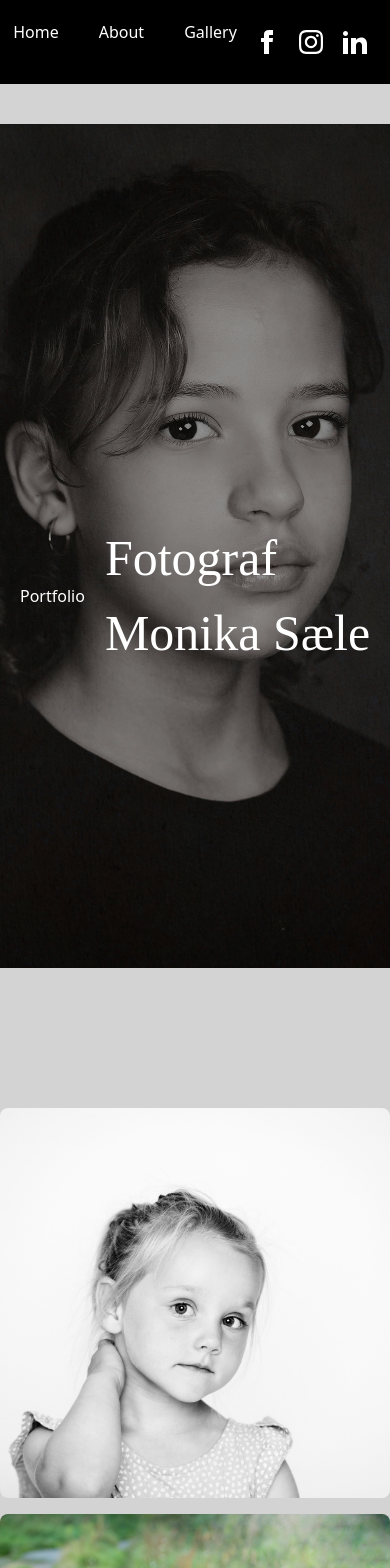
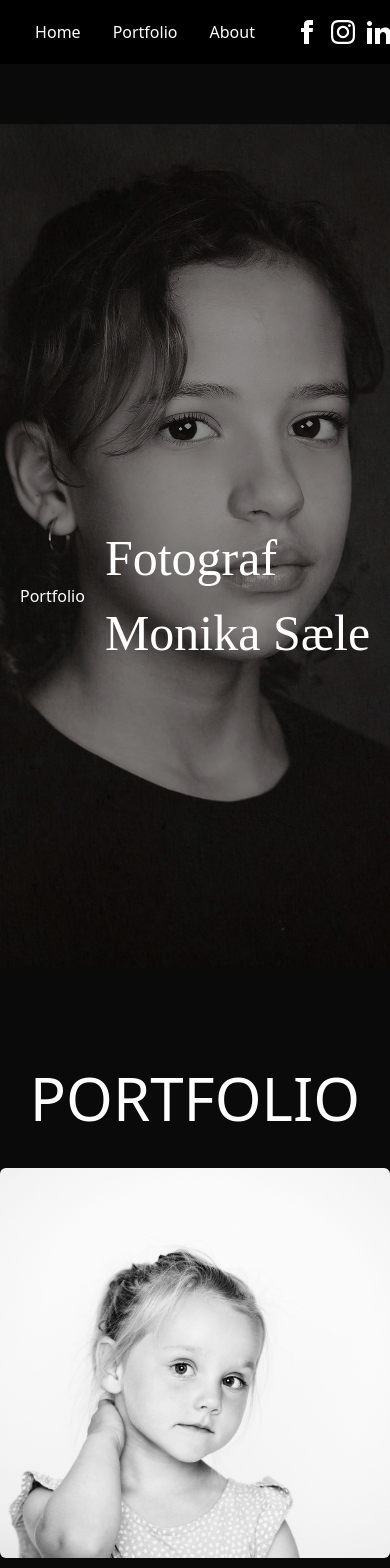
Before and after one commit to Mokki78/photo-porto, a Next.js app: page / in a window 390 px wide. Shown: the top 1568 px of the page. Built offline with nearby package versions, Linux system fonts and the light colour scheme; a web font is replaced by a local one.

Commit message:
feat: add layout fix to some buttons and font sizes

```diff
--- a/src/app/components/About.tsx
+++ b/src/app/components/About.tsx
@@ -1,41 +1,21 @@
 "use client";
 
-import Image from "next/image";
+
 import { motion } from "framer-motion";
-
 export default function About() {
   return (
-    <section className="min-h-screen flex items-center px-6 md:px-20 py-24 bg-black color-white">
-      <div className="grid md:grid-cols-2 gap-16 items-center">
-        {/* Portrait */}
+    <section className="min-h-screen flex items-center justify-center px-6 md:px-20 py-24 bg-black text-white">
+
       <motion.div
-          initial={{ opacity: 0, y: 60 }}
+        initial={{ opacity: 0, y: 40 }}
         whileInView={{ opacity: 1, y: 0 }}
         transition={{ duration: 1, ease: "easeOut" }}
         viewport={{ once: true }}
-          className="relative w-full max-w-md mx-auto"
+        className="max-w-2xl text-center"
       >
-          <div className="relative aspect-[4/5] overflow-hidden">
-            <Image
-              src="/self_portrait.jpg"
-              alt="Self portrait"
-              fill
-              className="object-cover"
-            />
-          </div>
-        </motion.div>
+        <h1 className="text-6xl mb-6 tracking-wide">ABOUT</h1>
 
-        {/* Text */}
-        <motion.div
-          initial={{ opacity: 0, y: 40 }}
-          whileInView={{ opacity: 1, y: 0 }}
-          transition={{ duration: 1, delay: 0.2, ease: "easeOut" }}
-          viewport={{ once: true }}
-          className="max-w-xl"
-        >
-          <h2 className="text-4xl mb-6 tracking-wide">ABOUT</h2>
-
-          <p className="text-lg leading-relaxed text-neutral-600">
+        <p className="text-lg leading-relaxed text-neutral-300">
           With over 16 years of experience in photography, I specialize in
           families and portraits, with a love for natural light and authentic
           outdoor moments. My style blends relaxed, genuine expression with a
@@ -45,14 +25,14 @@ export default function About() {
           children, colors, travel, and music, I aim to create photographs
           that feel natural, timeless, and full of life.
         </p>
-          <div className="footer-text">
-            <h3>Contact information:</h3>
 
+        <div className="mt-8">
+          <h3 className="text-xl mb-2">Contact information</h3>
           <p>Phone: +47 90 75 75 19</p>
           <p>Email: post@fotograf-ms.com</p>
         </div>
       </motion.div>
-      </div>
+
     </section>
   );
 }
--- a/src/app/components/MasonryGrid.tsx
+++ b/src/app/components/MasonryGrid.tsx
@@ -1,3 +1,7 @@
+"use client";
+
+import { motion } from "framer-motion";
+
 const images = [
   `/square_2.jpg`,
   `/wide_4.jpg`,
@@ -5,7 +9,6 @@ const images = [
   `/long_14.jpg`,
   `/square_9.jpg`,
   `/long_16.jpg`,
-
   `/square_5.jpg`,
   `/long_9.jpg`,
   `/wide_6.jpg`,
@@ -14,26 +17,65 @@ const images = [
   `/square_10.jpg`,
   `/long_13.jpg`,
   `/square_19.jpg`,
-
   `/wide_2.jpg`,
   `/square_7.jpg`,
   `/wide_3.jpg`,
+  `/long_11.jpg`,
+];
 
-    `/long_11.jpg`,
+const container = {
+  hidden: {},
+  show: {
+    transition: {
+      staggerChildren: 0.08,
+    },
+  },
+};
 
-
-]
+const item = {
+  hidden: { opacity: 0, y: 40 },
+  show: {
+    opacity: 1,
+    y: 0,
+    transition: {
+      duration: 0.6,
+      ease: "easeOut",
+    },
+  },
+};
 
 const MasonryGrid = () => {
   return (
-        <div className="columns-1 sm:columns-2 lg:columns-3 py-10 md:py-20 gap-4">
+      <>
+          <div>
+    <h1 className="text-6xl text-white flex items-center justify-center ">PORTFOLIO</h1>
+  </div>
+
+    <motion.div
+
+      variants={container}
+      initial="hidden"
+      whileInView="show"
+      viewport={{ once: true }}
+      className="columns-1  sm:columns-2 lg:columns-3 py-10 md:py-20 gap-4 sm:mx-10 md:mx-40 lg:mx-80"
+    >
+
       {images.map((src, index) => (
-            <div key={index} className="mb-4 break-inside-avoid">
-                <img src={src} className="w-full object-cover rounded-lg"/>
-            </div>
-    ))};
-        </div>
-    )
-}
+        <motion.div
+          key={index}
+          variants={item}
+          className="mb-4 break-inside-avoid"
+        >
+          <img
+            src={src}
+            className="w-full object-cover rounded-md transition-transform duration-500 hover:scale-[1.03]"
+            alt=""
+          />
+        </motion.div>
+      ))}
+    </motion.div>
+    </>
+  );
+};
 
 export default MasonryGrid;
--- a/src/app/components/Navbar.tsx
+++ b/src/app/components/Navbar.tsx
@@ -4,7 +4,7 @@ import { useEffect, useState } from "react";
 import { motion } from "framer-motion";
 import Some from "./Some";
 
-const sections = ["Home", "About", "Gallery"];
+const sections = ["Home", "Portfolio", "About",];
 
 export default function Navbar() {
   const [active, setActive] = useState("hero");
@@ -34,7 +34,8 @@ export default function Navbar() {
 
   return (
     <>
-      <div>
+
+      <div className="flex content-end">
         <svg
           xmlns="http://www.w3.org/2000/svg"
           className="h-6 w-6"
@@ -45,7 +46,9 @@ export default function Navbar() {
           <path d="M9 8h-3v4h3v12h5v-12h3.642l.358-4h-4v-1.667c0-.955.192-1.333 1.115-1.333h2.885v-5h-3.808c-3.596 0-5.192 1.583-5.192 4.615v3.385z" />
         </svg>
       </div>
-      <nav className="navbar">
+      <nav className="navbar flex items-center px-6 py-4 text-white">
+        <div className="flex-1"></div>
+        <div className="flex gap-8 justify-center">
         {sections.map((id) => (
           <div key={id} className="nav-item">
             <a href={`#${id}`}>{id}</a>
@@ -60,7 +63,10 @@ export default function Navbar() {
           </div>
 
         ))}
+        </div>
+        <div  className="flex-1 flex justify-end">
           <Some />
+          </div>
       </nav>
     </>
   );
--- a/src/app/components/Gallery.tsx
+++ b/src/app/components/Portfolio.tsx
@@ -5,9 +5,8 @@ import MasonryGrid from "./MasonryGrid";
 
 
 
-export default function Gallery() {
+export default function Portfolio() {
   return (
     <MasonryGrid />
-
   );
 }
--- a/src/app/components/Some.tsx
+++ b/src/app/components/Some.tsx
@@ -1,8 +1,8 @@
 export default function Some() {
 
  return (
-    <div className="some-container">
-    <div className="some">
+    <div className="some-container flex items-end gap-3">
+    <div className="some object-top-right">
       <a
         href="https://www.facebook.com/fotografmonikasaele/"
         target="_blank"
--- a/src/app/globals.css
+++ b/src/app/globals.css
@@ -23,7 +23,7 @@ body {
   background: var(--background);
   color: var(--foreground);
   font-family: var(--font-sans), sans serif;
-  background-color: lightgrey;
+  background-color: #0a0a0a;
 }
 
 .script {
@@ -96,8 +96,8 @@ section {
 }
 
 .about-section {
-  background-color: #171717;
-  color: #171717;
+  background-color: darkgrey;
+  color: lightgrey;
 }
 
 .footer-section {
@@ -119,14 +119,10 @@ section {
 }
 
 .some-container {
-  display: flex;
-  justify-content: right;
+
   width: 100px;
 }
 
 .some {
-  gap: 10px;
-  padding: 10px;
 
-  margin: 0 auto;
 }
--- a/src/app/page.tsx
+++ b/src/app/page.tsx
@@ -1,7 +1,7 @@
 import Navbar from "./components/Navbar";
 import Footer from "./components/Footer";
 import Hero from "./components/Hero";
-import Gallery from "./components/Gallery";
+import Portfolio from "./components/Portfolio";
 import About from "./components/About";
 
 
@@ -12,8 +12,8 @@ export default function Home() {
       <section id="Home">
         <Hero />
       </section>
-      <section id="Gallery">
-        <Gallery />
+      <section id="Portfolio">
+        <Portfolio />
       </section>
       <section id="About">
         <About />
```
Lines whose indentation alone changed are shown as unchanged.
